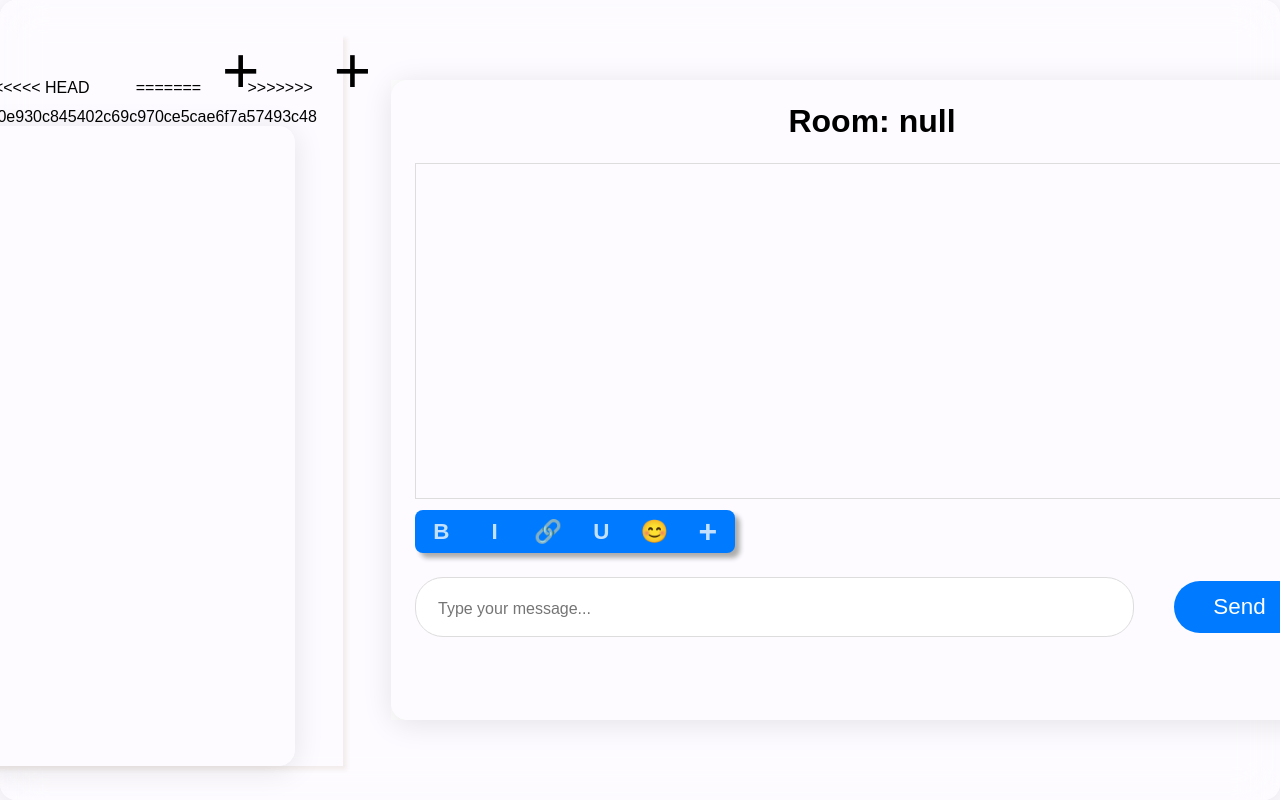
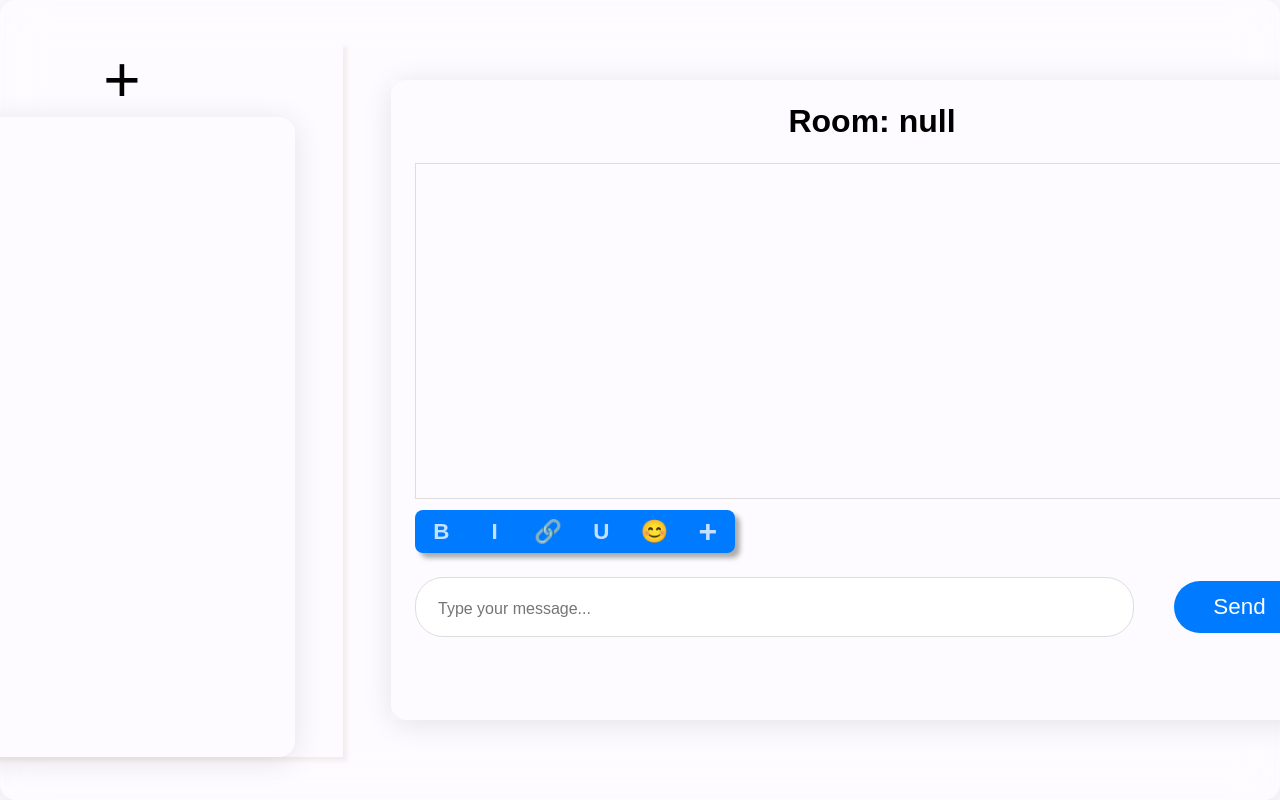
Before and after one commit to nikhil-kamboj420/Live-Chat-App, a website: page public/chat.html in a window 1280 px wide. Shown: the top 800 px of the page. Drawn offline with Linux system fonts and the light colour scheme.

Commit message:
just removed the conflict text

```diff
--- a/public/chat.html
+++ b/public/chat.html
@@ -12,11 +12,7 @@
 <body>
     <div class="room_wrapper">
         <input type="text" style="display: none;" id="newRoomInput" placeholder="Enter new room name..." required>
-<<<<<<< HEAD
         <span title="New Room" id="createRoomSpan">+</span>
-=======
-        <span id="createRoomSpan">+</span>
->>>>>>> eaf0e930c845402c69c970ce5cae6f7a57493c48
         <div id="availableRooms" class="container">
         </div>
     </div>
```
